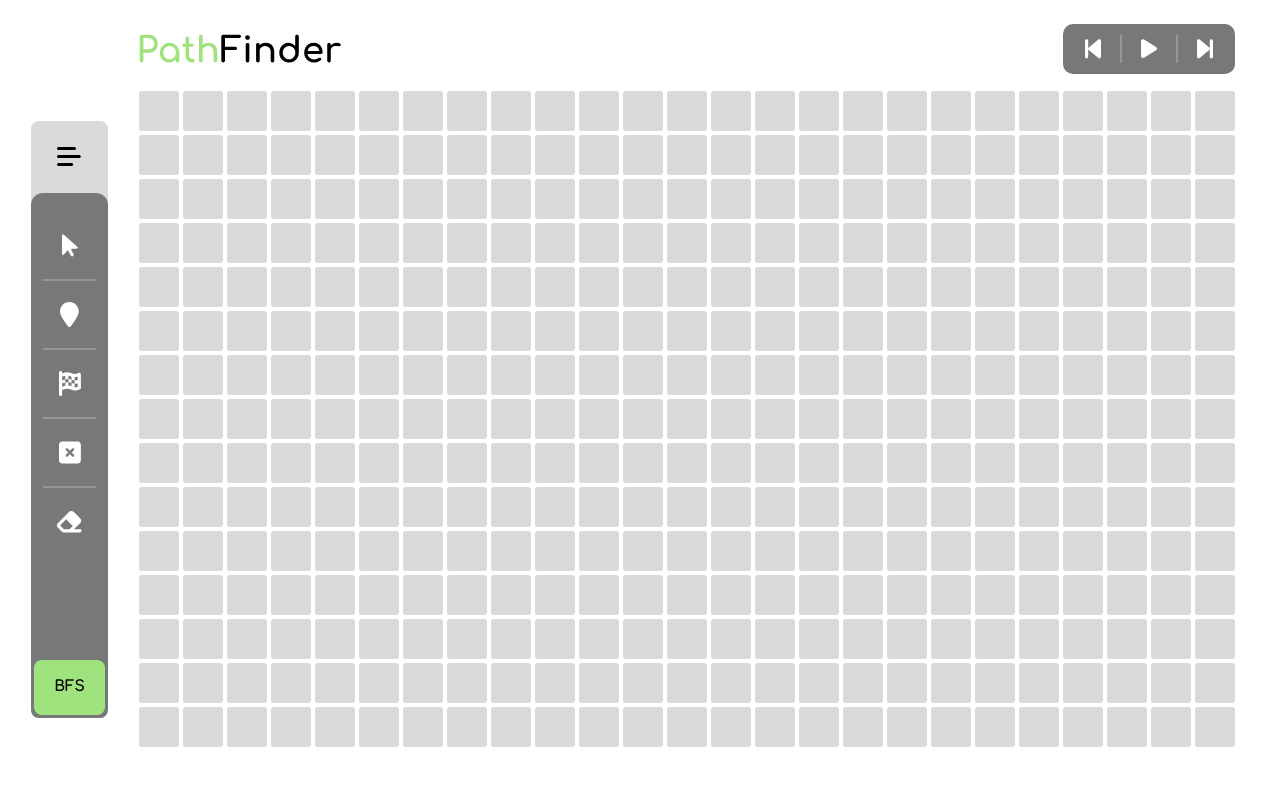
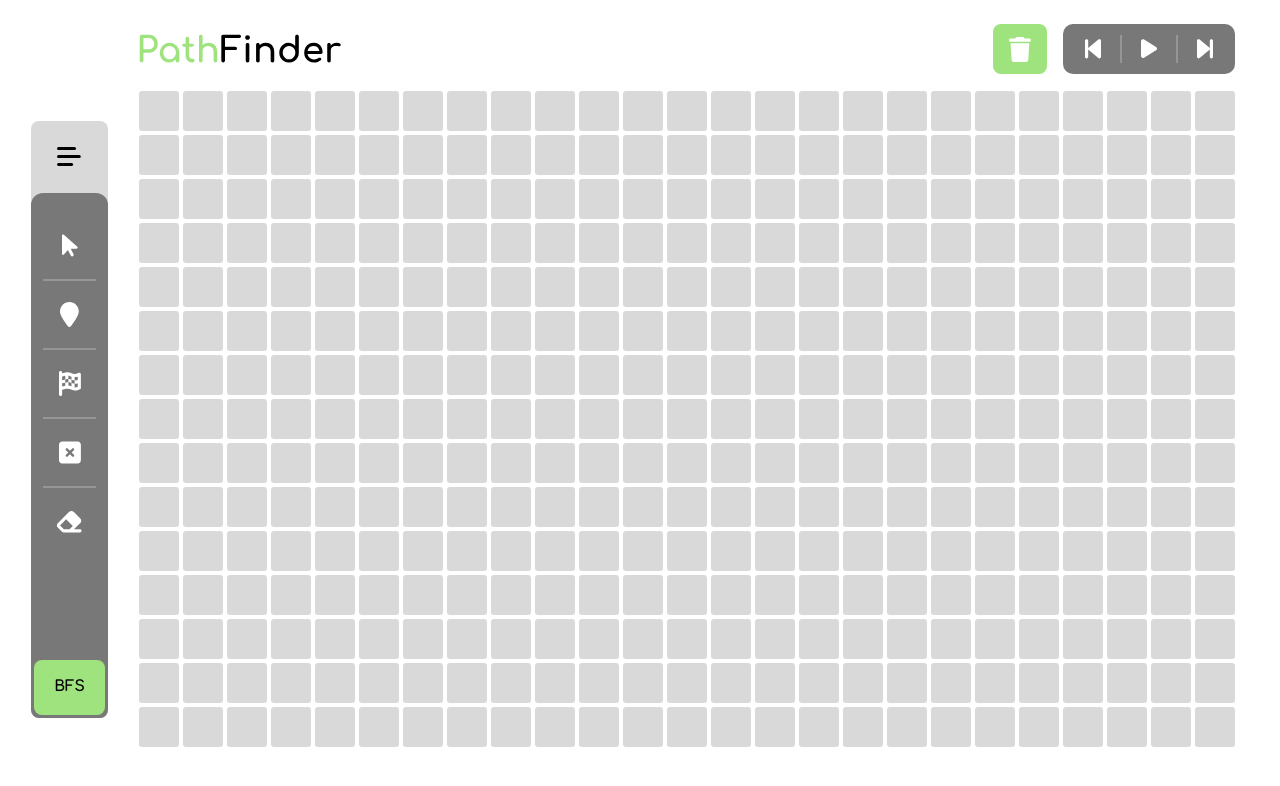
Before and after one commit to mikolajszymczuk1/PathFinder, a Vue app: page / in a window 1280 px wide. Shown: the top 786 px of the page. Built offline with nearby package versions, Linux system fonts and the light colour scheme.

Commit message:
Added clear table button

```diff
--- a/src/Editor/EditorMain.vue
+++ b/src/Editor/EditorMain.vue
@@ -5,7 +5,10 @@
       :style="{ 'width': `${elWidth}px` }"
     >
       <LogoIcon class="md:w-[203px] md:h-auto" />
-      <EditorNavControl />
+      <div class="flex self-end gap-4">
+        <ClearTableButton />
+        <EditorNavControl />
+      </div>
     </nav>
   </header>
 
@@ -30,6 +33,7 @@ import GridTable from '@/components/GridTable.vue';
 import LogoIcon from '@/components/icons/LogoIcon.vue';
 import EditorToolbox from '@/widgets/EditorToolbox.vue';
 import EditorNavControl from '@/components/EditorNavControl.vue';
+import ClearTableButton from '@/components/buttons/ClearTableButton.vue';
 
 // Grid initalization
 const store = usePathEditorStore();
--- /dev/null
+++ b/src/components/buttons/ClearTableButton.vue
@@ -0,0 +1,21 @@
+<template>
+  <div class="flex align-middle px-4 rounded-lg bg-lime">
+    <SingleControlButton icon-name="fa-trash" :large-icon="true" @click-action="clearTable" data-test="test-clear-btn"/>
+  </div>
+</template>
+
+<script setup lang="ts">
+import { useWindowSize } from '@vueuse/core';
+import SingleControlButton from './SingleControlButton.vue';
+import { usePathEditorStore } from '@/stores/PathEditorStore';
+import { getNewTilesSize } from '@/modules/commonFunctions/resizeCommon';
+
+const pathStore = usePathEditorStore();
+
+const clearTable = () => {
+  const { width, height } = useWindowSize();
+  const { twidth, theight } = getNewTilesSize(width, height);
+
+  pathStore.createTable(twidth, theight);
+}
+</script>
--- a/src/modules/fontawesomeIcons/iconLibrary.ts
+++ b/src/modules/fontawesomeIcons/iconLibrary.ts
@@ -7,6 +7,7 @@ import { faBackwardStep } from '@fortawesome/free-solid-svg-icons';
 import { faForwardStep } from '@fortawesome/free-solid-svg-icons';
 import { faPlay } from '@fortawesome/free-solid-svg-icons';
 import { faPause } from '@fortawesome/free-solid-svg-icons';
+import { faTrash } from '@fortawesome/free-solid-svg-icons';
 
 const iconsToLoad = [
   faArrowPointer,
@@ -18,6 +19,7 @@ const iconsToLoad = [
   faForwardStep,
   faPlay,
   faPause,
+  faTrash,
 ];
 
 export default iconsToLoad;
```
Also changed, not shown: 1 other file (tests, documents, lock files or other folders).
